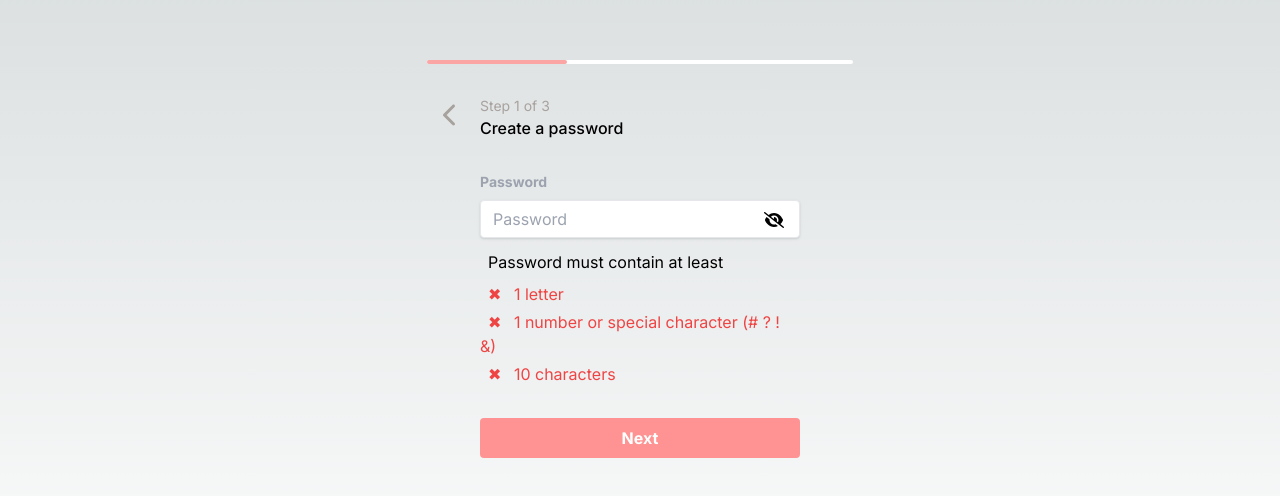
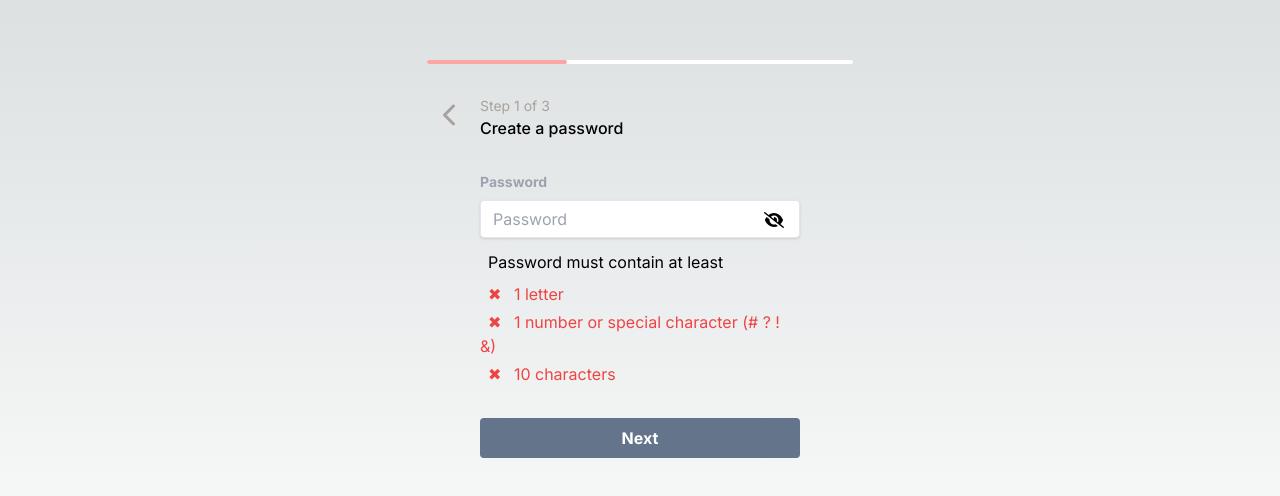
Before and after one commit to Aayushi-Agrwal/claxroom, a Next.js app: page /signup/step1 in a window 1280 px wide. Shown: the part 122-618 px from the top of the page. Built offline with nearby package versions, Linux system fonts and the light colour scheme.

Commit message:
feat: step 1 signup

```diff
--- a/app/(route)/signup/(step)/step1/page.tsx
+++ b/app/(route)/signup/(step)/step1/page.tsx
@@ -1,6 +1,6 @@
 "use client";
 
-import Button from "@/app/components/Button";
+import Button, { ButtonDisabled } from "@/app/components/Button";
 import PasswordInput from "@/app/components/PasswordButton";
 import { faChevronLeft } from "@fortawesome/free-solid-svg-icons";
 import { FontAwesomeIcon } from "@fortawesome/react-fontawesome";
@@ -9,6 +9,7 @@ import { useState } from "react";
 
 function Step1() {
   const [password, setPassword] = useState("");
+  const [disabled, setDisabled] = useState(true);
   return (
     <div className="w-1/4 h-1/2">
       <Link href="/signup">
@@ -32,11 +33,16 @@ function Step1() {
         <PasswordInput
           value={password}
           onChange={(value) => setPassword(value)}
+          setDisabled={setDisabled}
         />
       </div>
-      <Link href="step2">
-        <Button name="Next" />
-      </Link>
+      {disabled ? (
+        <ButtonDisabled name="Next" />
+      ) : (
+        <Link href="step2">
+          <Button name="Next" />
+        </Link>
+      )}
     </div>
   );
 }
--- a/app/components/Button.tsx
+++ b/app/components/Button.tsx
@@ -1,12 +1,17 @@
-function Button({ name }: { name: string }) {
+function ButtonSubmit({ name }: { name: string }) {
   return (
-    <button
-      className="bg-[#FF9292] hover:bg-[#FFB4B4] text-white font-bold py-2 px-4 rounded focus:outline-none focus:shadow-outline w-full mt-8"
-      type="submit"
-    >
+    <button className="bg-[#FF9292] hover:bg-[#FFB4B4] text-white font-bold py-2 px-4 rounded focus:outline-none focus:shadow-outline w-full mt-8">
       {name}
     </button>
   );
 }
 
-export default Button;
+export default ButtonSubmit;
+
+export function ButtonDisabled({ name }: { name: string }) {
+  return (
+    <button className="bg-slate-500 cursor-not-allowed text-white font-bold py-2 px-4 rounded focus:outline-none focus:shadow-outline w-full mt-8">
+      {name}
+    </button>
+  );
+}
--- a/app/components/PasswordButton.tsx
+++ b/app/components/PasswordButton.tsx
@@ -1,13 +1,18 @@
-import { useState } from "react";
+import { useEffect, useState } from "react";
 import { faEye, faEyeSlash } from "@fortawesome/free-solid-svg-icons";
 import { FontAwesomeIcon } from "@fortawesome/react-fontawesome";
 
 interface PasswordInputProps {
   value: string;
   onChange: (value: string) => void;
+  setDisabled: (disabled: boolean) => void;
 }
 
-const PasswordInput: React.FC<PasswordInputProps> = ({ value, onChange }) => {
+const PasswordInput: React.FC<PasswordInputProps> = ({
+  value,
+  onChange,
+  setDisabled,
+}) => {
   const [showPassword, setShowPassword] = useState(false);
   const [isValidPassword, setIsValidPassword] = useState({
     letter: false,
@@ -31,6 +36,17 @@ const PasswordInput: React.FC<PasswordInputProps> = ({ value, onChange }) => {
     return password.length >= 10;
   };
 
+  useEffect(() => {
+    if (
+      isValidPassword.length &&
+      isValidPassword.letter &&
+      isValidPassword.number
+    ) {
+      setDisabled(false);
+    } else {
+      setDisabled(true);
+    }
+  }, [value]);
   const handlePasswordChange = (newValue: string) => {
     onChange(newValue);
     setIsValidPassword({
```
